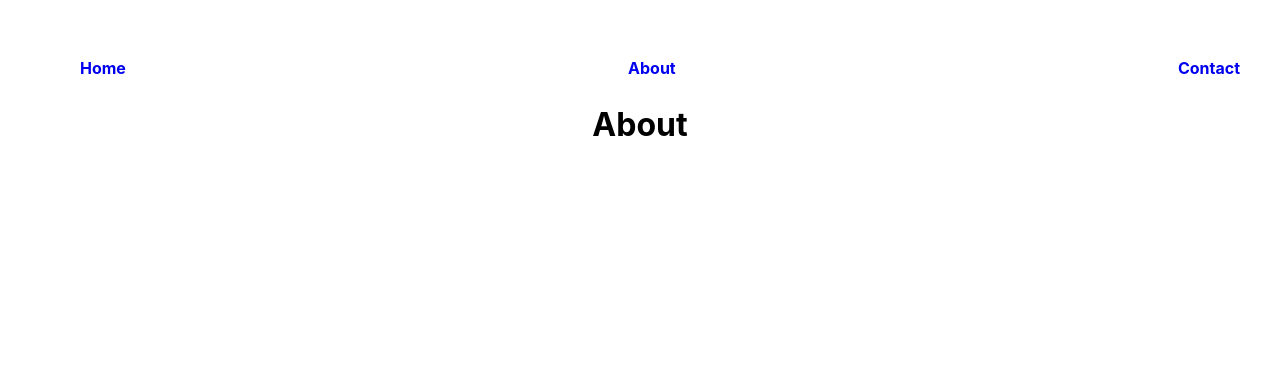
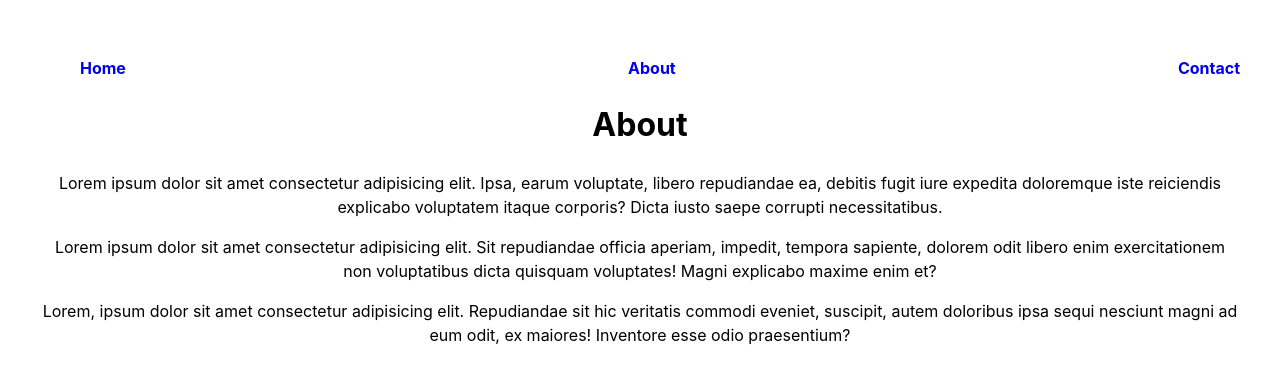
Before and after one commit to flaviare1s/aula-sobre-react-router, a React (Vite) app: page /about in a window 1280 px wide. Shown: the top 384 px of the page. Built offline with nearby package versions, Linux system fonts and the light colour scheme.

Commit message:
Adicionei falso conteúdo nos componentes

```diff
--- a/src/pages/About.jsx
+++ b/src/pages/About.jsx
@@ -4,6 +4,9 @@ export const About = () => {
   return (
     <div>
         <h1>About</h1>
+        <p>Lorem ipsum dolor sit amet consectetur adipisicing elit. Ipsa, earum voluptate, libero repudiandae ea, debitis fugit iure expedita doloremque iste reiciendis explicabo voluptatem itaque corporis? Dicta iusto saepe corrupti necessitatibus.</p>
+        <p>Lorem ipsum dolor sit amet consectetur adipisicing elit. Sit repudiandae officia aperiam, impedit, tempora sapiente, dolorem odit libero enim exercitationem non voluptatibus dicta quisquam voluptates! Magni explicabo maxime enim et?</p>
+        <p>Lorem, ipsum dolor sit amet consectetur adipisicing elit. Repudiandae sit hic veritatis commodi eveniet, suscipit, autem doloribus ipsa sequi nesciunt magni ad eum odit, ex maiores! Inventore esse odio praesentium?</p>
     </div>
   )
 }
--- a/src/pages/Contact.jsx
+++ b/src/pages/Contact.jsx
@@ -4,6 +4,8 @@ export const Contact = () => {
   return (
     <div>
         <h1>Contact</h1>
+        <p>Address: Lorem ipsum dolor sit amet consectetur adipisicing elit.</p>
+        <p>Phone: 55555555555</p>
     </div>
   )
 }
--- a/src/pages/Home.jsx
+++ b/src/pages/Home.jsx
@@ -4,6 +4,8 @@ export const Home = () => {
   return (
     <div>
         <h1>Home</h1>
+        <h2>This is the main page of the website</h2>
+        <img src="../images/imagem.jpg" alt="" />
     </div>
   )
 }
```
Also changed, not shown: public/images/imagem.jpg (added).
